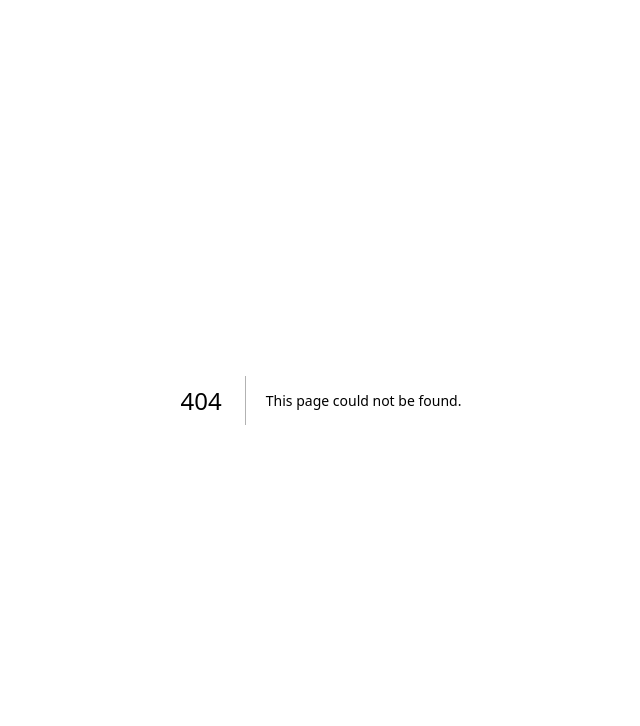
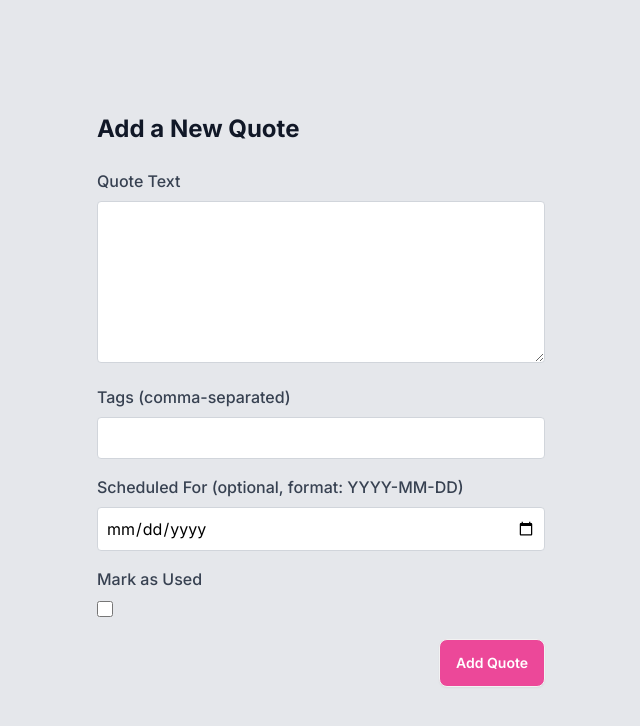
Before and after one commit to blindjedi/quote-keeper, a Next.js app: page /quotes/create in a window 1280 px wide. Before the commit this address had no page. Shown: the top 726 px of the page, without its empty margins (319-959 px from the left). Built offline with nearby package versions, Linux system fonts and the light colour scheme.

Commit message:
created create page

```diff
--- /dev/null
+++ b/src/app/quotes/create/page.js
@@ -0,0 +1,107 @@
+'use client';
+
+import { useState } from 'react';
+import { useRouter } from 'next/navigation';
+
+export default function AddQuotePage() {
+    const [text, setText] = useState('');
+    const [tags, setTags] = useState('');
+    const [scheduledFor, setScheduledFor] = useState('');
+    const [isUsed, setIsUsed] = useState(false);
+    const router = useRouter();
+
+    const handleSubmit = async (e) => {
+        e.preventDefault();
+
+        try {
+            const response = await fetch('/api/quotes/create', {
+                method: 'POST',
+                headers: {
+                    'Content-Type': 'application/json',
+                },
+                body: JSON.stringify({
+                    text: text.trim(),
+                    scheduledFor: scheduledFor ? scheduledFor : null,
+                    tags: tags.split(',').map((tag) => tag.trim()),
+                    isUsed,
+                }),
+            });
+
+            if (response.ok) {
+                router.push('/quotes');
+            } else {
+                const errorData = await response.json();
+                alert(`Error: ${errorData.details}`);
+            }
+        } catch (error) {
+            alert('Failed to add quote. Please try again.');
+        }
+    };
+
+    return (
+        <div className="min-h-screen flex flex-col items-center justify-center bg-gray-200 p-6">
+            <div className="w-full max-w-md">
+                <h1 className="text-2xl font-bold mb-6 text-gray-900">Add a New Quote</h1>
+                <form onSubmit={handleSubmit}>
+                    <div className="mb-4">
+                        <label htmlFor="quoteText" className="block text-gray-700 font-medium mb-2">
+                            Quote Text
+                        </label>
+                        <textarea
+                            id="quoteText"
+                            className="w-full p-2 border border-gray-300 rounded"
+                            value={text}
+                            onChange={(e) => setText(e.target.value)}
+                            rows="6" // Increase the number of rows to make the textarea larger
+                            required
+                        />
+                    </div>
+                    <div className="mb-4">
+                        <label htmlFor="tags" className="block text-gray-700 font-medium mb-2">
+                            Tags (comma-separated)
+                        </label>
+                        <input
+                            type="text"
+                            id="tags"
+                            className="w-full p-2 border border-gray-300 rounded"
+                            value={tags}
+                            onChange={(e) => setTags(e.target.value)}
+                        />
+                    </div>
+                    <div className="mb-4">
+                        <label htmlFor="scheduledFor" className="block text-gray-700 font-medium mb-2">
+                            Scheduled For (optional, format: YYYY-MM-DD)
+                        </label>
+                        <input
+                            type="date"
+                            id="scheduledFor"
+                            className="w-full p-2 border border-gray-300 rounded"
+                            value={scheduledFor}
+                            onChange={(e) => setScheduledFor(e.target.value)}
+                        />
+                    </div>
+                    <div className="mb-4">
+                        <label htmlFor="isUsed" className="block text-gray-700 font-medium mb-2">
+                            Mark as Used
+                        </label>
+                        <input
+                            type="checkbox"
+                            id="isUsed"
+                            className="w-4 h-4"
+                            checked={isUsed}
+                            onChange={(e) => setIsUsed(e.target.checked)}
+                        />
+                    </div>
+                    <div className="text-right">
+                        <button
+                            type="submit"
+                            className="btn bg-pink-500 text-white hover:bg-pink-600"
+                        >
+                            Add Quote
+                        </button>
+                    </div>
+                </form>
+            </div>
+        </div>
+    );
+}
```
